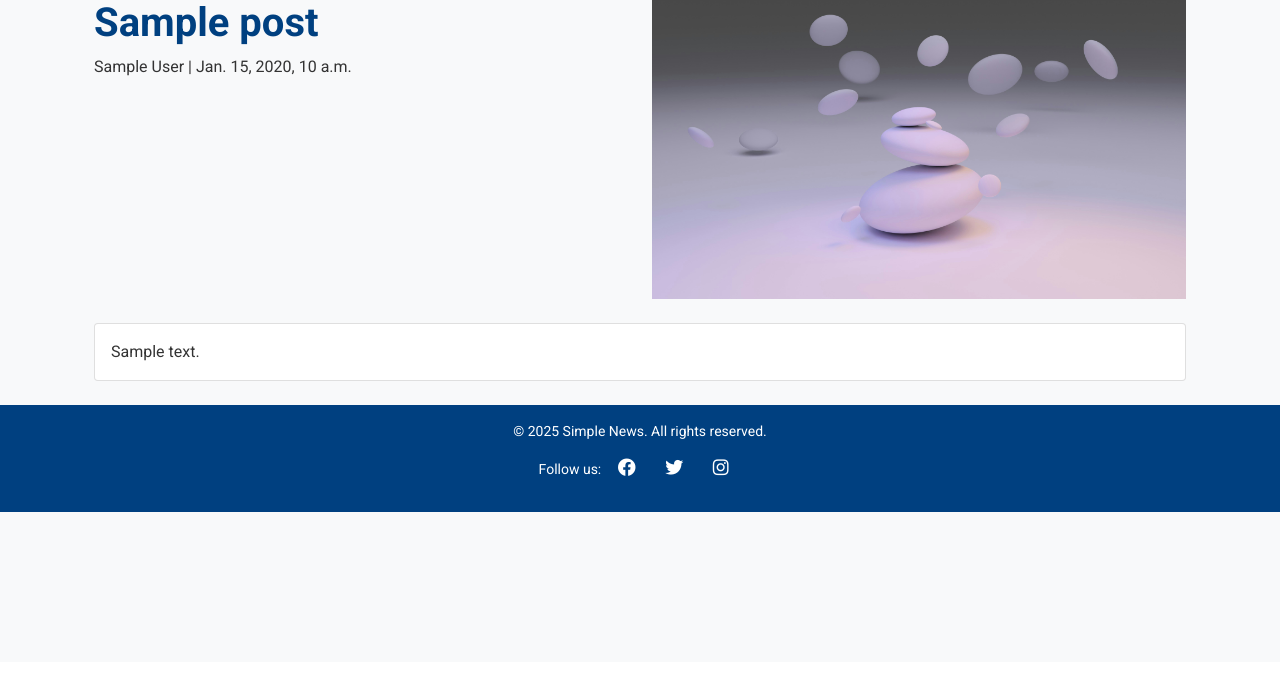
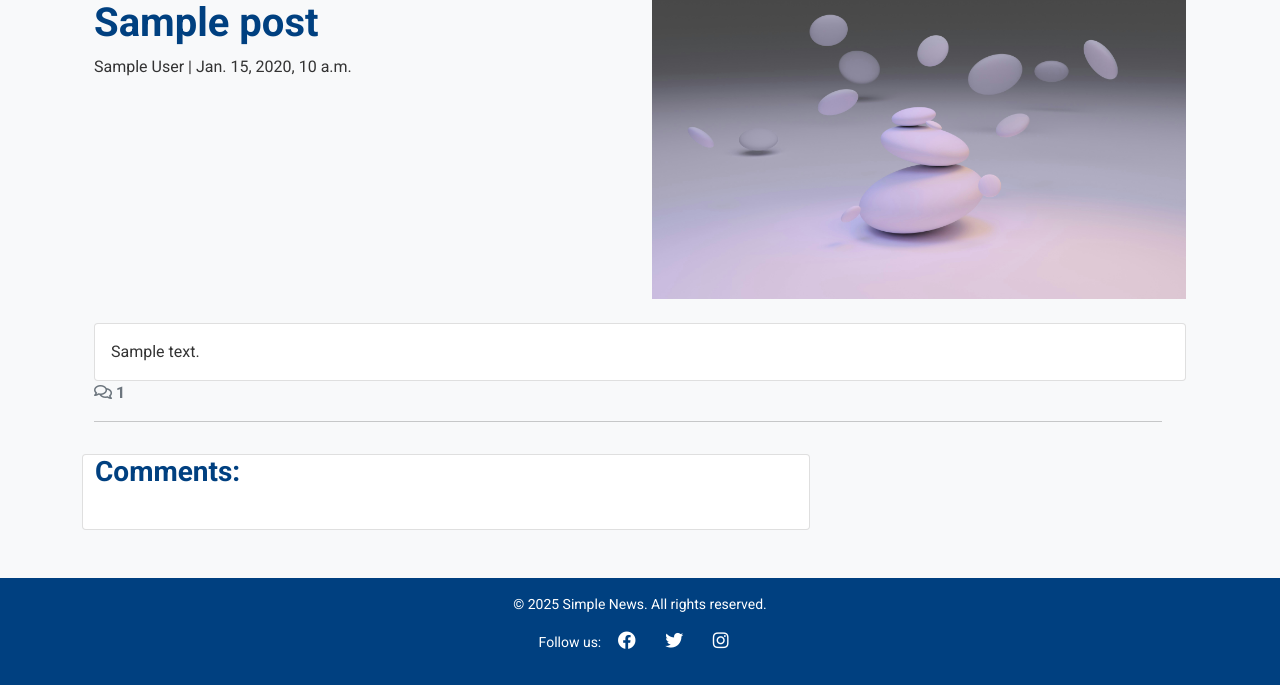
Before and after one commit to MaejorS/ciproject4, a Django app: template templates/article_detail.html in a window 1280 px wide. Shown: the part 138-823 px from the top of the page. Before the commit the page ends 650 px from the top, so only its background shows below. Run offline with Django 4.2, Linux system fonts and the light colour scheme; the template is opened without the code that fills it: most values are stand-ins (such as "Sample title", 1, 10 or a date in 2020).

Commit message:
Rearrange structure of HTML in article_detail.html file

```diff
--- a/templates/article_detail.html
+++ b/templates/article_detail.html
@@ -14,7 +14,8 @@
 
             <!-- Image Section -->
             <div class="col-md-6 d-none d-md-block">
-                <img src="{% static 'images/scatteredmindunsplash.jpg' %}" class="img-fluid" alt="picture of rocks stacked and some scattered">
+                <img src="{% static 'images/scatteredmindunsplash.jpg' %}" class="img-fluid"
+                    alt="picture of rocks stacked and some scattered">
             </div>
         </div>
     </div>
@@ -30,6 +31,48 @@
                 </div>
             </div>
         </div>
+        <!-- Displayt count of comments -->
+        <div class="row">
+            <div class="col-12">
+                <strong class="text-secondary">
+                    <i class="far fa-comments"></i> {{ comment_count }}
+                </strong>
+            </div>
+            <div class="col-12">
+                <hr>
+            </div>
+        </div>
+        <!-- Display Comments -->
+        <div class="row">
+            <div class="col-md-8 card mb-4  mt-3 ">
+                <h3>Comments:</h3>
+                <div class="card-body">
+                    <!-- For loop inside the empty control tags
+          to iterate through each comment in comments -->
+                    {% for comment in comments %}
+                    <div class="p-2 comments
+          {% if not comment.approved and comment.author == user %}
+          faded{% elif not comment.approved %} d-none{% endif %}">
+                        <p class="font-weight-bold">
+                            {{ comment.author }}
+                            <span class="font-weight-normal">
+                                {{ comment.created_on }}
+                            </span> wrote:
+                        </p>
+                        <div id="comment{{ comment.id }}">
+                            {{ comment.body | linebreaks }}
+                        </div>
+                        {% if not comment.approved and comment.author == user %}
+                        <p class="approval">
+                            Comment is waiting on approval
+                        </p>
+                        {% endif %}
+                    </div>
+                    <!-- For loop ends here -->
+                    {% endfor %}
+                </div>
+            </div>
+        </div>
     </div>
 </div>
 
```
